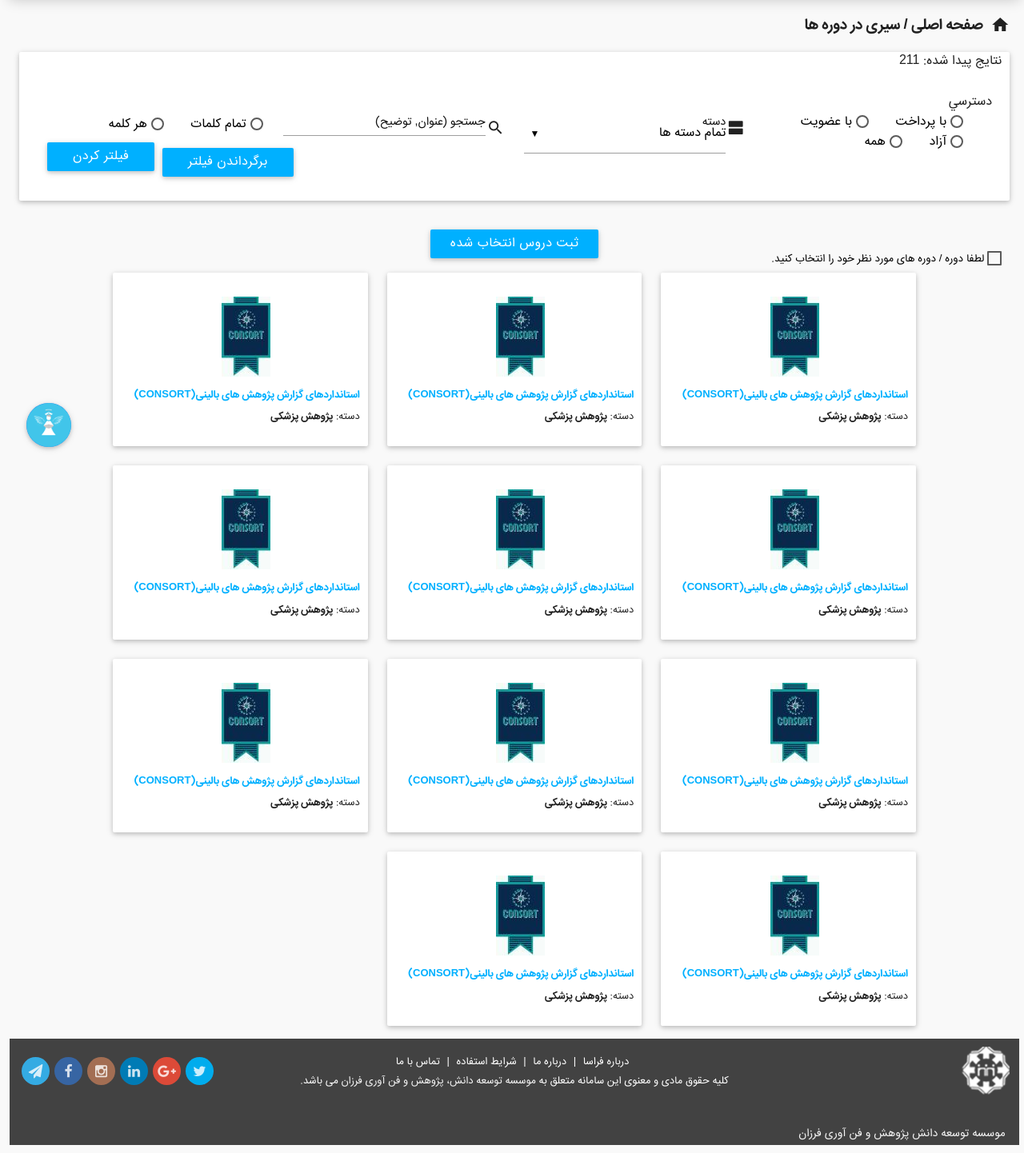
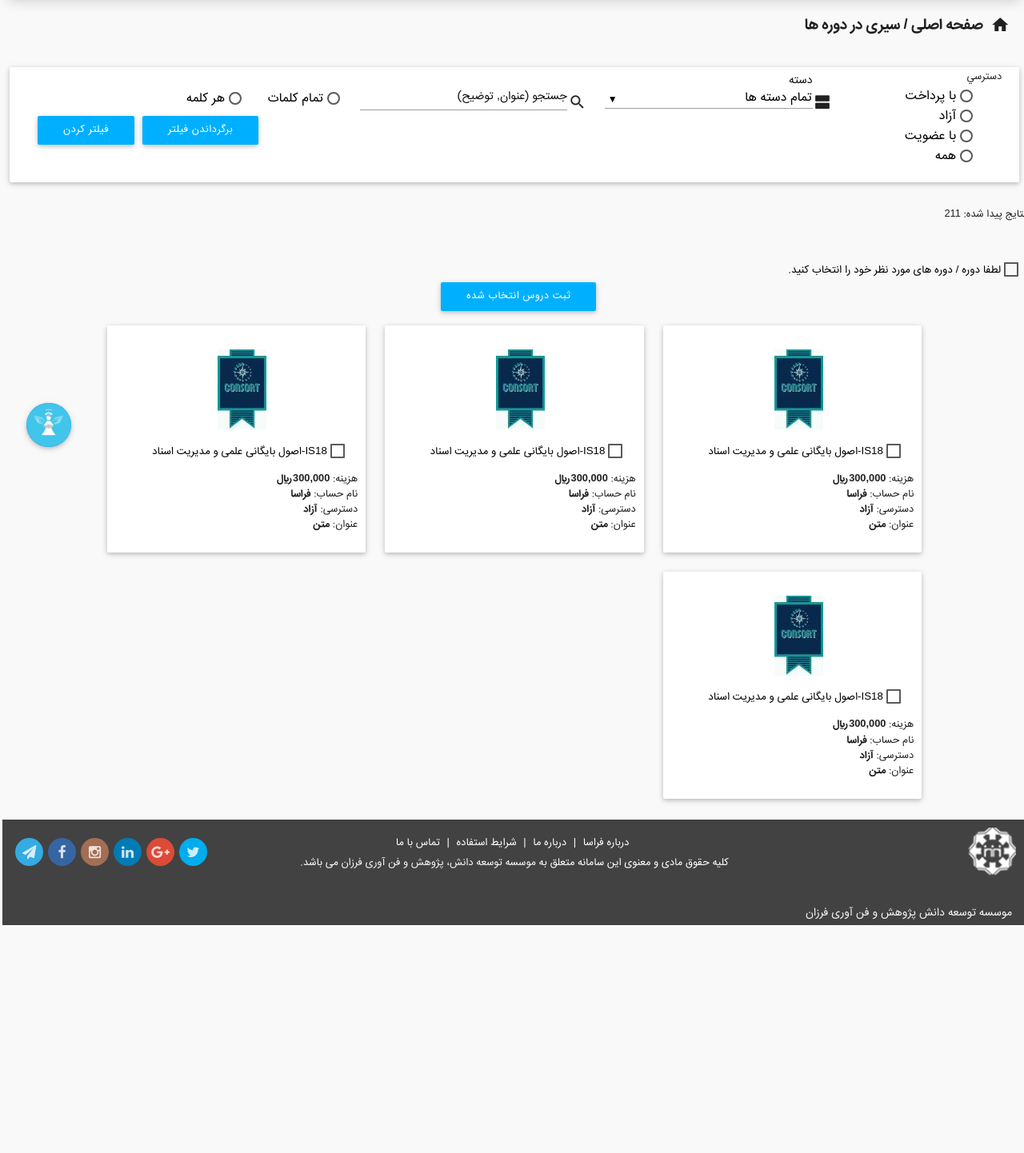
Before and after one commit to zahrasha/farasa, a PHP site: page /seiry-d.php in a window 1280 px wide. Shown: the part 156-1598 px from the top of the page at 80% size. After the commit the page ends 1313 px from the top, so only its background shows below. Run offline with PHP 8.4, Linux system fonts and the light colour scheme.

Commit message:
updated index

```diff
--- a/index-govahi.php
+++ b/index-govahi.php
@@ -27,10 +27,7 @@
             </div>
         </div>
         <div class="row">
-          <div class="col s12 m4 l3 right">
-            <?php include 'sidebar.php'; ?>
-          </div>
-          <div class="col s12 m7 l9 ">
+          <div class="col s12 m7 l10 offset-l1 ">
           <div class="card z-depth-1 card-content white ">
           <div class="content">
             <h3 class="my-title"><b>صفحه ارزشیابی دوره های فراسا</b></h3>
--- a/index.php
+++ b/index.php
@@ -69,11 +69,13 @@
                         </li>
                         <li class="collection-item">
                             <a href="seiry-d.php" target="_blank">
+                                <i class="mdi-toggle-check-box"></i>
                                 صفحه سیری در دوره ها
                             </a>
                         </li>
                         <li class="collection-item">
                             <a href="index-govahi.php" target="_blank">
+                                <i class="mdi-toggle-check-box"></i>
                                 صفحه گواهی
                             </a>
                     </li>
--- a/online-chat.php
+++ b/online-chat.php
@@ -19,7 +19,7 @@
    <div class="col s12 m7 l7 offset-l1 card margin-5">
             <p>هيچ رونوشتي پيدا نشد.</p>
             <a href="chat.php">
-            <button class="btn  waves-effect waves-light z-depth-1 light-blue accent-3 left" type="button">
+            <button class="btn  waves-effect waves-light z-depth-1 light-blue accent-3 left margin-bottom-10" type="button">
            ورود به بحث و گفتگو
             </button></a>
             <div class="clear"></div>
--- a/seiry-d.php
+++ b/seiry-d.php
@@ -11,25 +11,26 @@
                 </h5>
             </div>
              <div class="row">
-        <div class="col l12 m12 s12">
             <div class="col s12 right">
                 <div class=" card z-depth-1 card-content white">
-                <span>نتايج پيدا شده: 211</span>
+                <div class="clear"></div>
                     <form action="#">
                         <div class="input-field ">
-                        <div class="col s12 m6 l3 right">
-                        <span>دسترسي</span><br>
+                        <div class="col s12 m6 l2 right">
+                        <small>دسترسي</s>
+                        <div class="clear"></div>
                           <input type="radio" name="tick" id="tick2">
                             <label for="tick2" class="checkbox-text black-text" style="font-size: 12pt">
                               <span>با پرداخت</span>
                             </label>
+                            <input type="radio" name="tick" id="tick4">
+                            <label for="tick4" class="checkbox-text black-text" style="font-size: 12pt">
+                              <span>آزاد</span>
+                            </label>
+                            <br>
                             <input type="radio" name="tick" id="tick3">
                             <label for="tick3" class="checkbox-text black-text" style="font-size: 12pt">
                               <span>با عضويت</span>
-                            </label>
-                            <input type="radio" name="tick" id="tick4">
-                            <label for="tick4" class="checkbox-text black-text" style="font-size: 12pt">
-                              <span>آزاد</span>
                             </label>
                             <input type="radio" name="tick" id="tick5">
                             <label for="tick5" class="checkbox-text black-text" style="font-size: 12pt">
@@ -38,16 +39,17 @@
 
                         </div>
                         </div>
+
                         <div class="col s12 m6 l3 right">
-                        <div class="input-field ">
-                                <i class="mdi-action-view-agenda prefix"></i>
-                                 <select name="" id="">
-                                 <option value="">تمام دسته ها </option>
-                                 <option value="">دسته بندی نشده </option>
-                                 <option value=""> ICDL </option>
-                                 <option value=""> بدو خدمت کارکنان</option>
-                                 </select> <br>
-                                 <label >دسته</label>
+                            <div class="input-field farzan-select">
+                                <i class="mdi-action-view-agenda prefix "></i>
+                                <label>دسته</label>
+                                <select title="شهر">
+                                    <option value="1">تمام دسته ها</option>
+                                    <option value="2">دسته بندی نشده</option>
+                                    <option value="3">ICDL</option>
+                                    <option value="4">بدو خدمت کارکنان</option>
+                                </select>
                             </div>
                         </div>
                           <div class="col s12 m6 l3 right">
@@ -87,40 +89,153 @@
                 </div>
                 </div>
                 </div>
+             <p class="margin-top-5">نتايج پيدا شده: 211</p>
             <div class="input-field col s12 m12 l12 right mycheckbox">
-                  <input type="checkbox" id="barber">
-                  <label for="barber" class="checkbox-text margin-bottom-0">لطفا دوره / دوره های مورد نظر خود را انتخاب کنید.  </label>
+                  <input type="checkbox" id="checkAll">
+                  <label for="checkAll" class="checkbox-text margin-bottom-0">لطفا دوره / دوره های مورد نظر خود را انتخاب کنید.  </label>
              </div>
-           <div class="row">
+
+           <div class="clear"></div>
+             <div class="col s12 center">
               <button class="btn col s1 m2 l2 offset-l5 waves-effect waves-light create-btn z-depth-1 light-blue accent-3 submit-form"
               type="button"> ثبت دروس انتخاب شده
             </button>
+             </div>
 
+     <div class="row">
      <div class="col s12 l10 offset-l1">
-        <?php
-          for ($i = 0; $i <= 10; $i++) {
-            echo
-            '<div class="col s12 m4 l4 right">
+            <div class="col s12 m4 l4 right">
                 <div class="card z-depth-1 my-card hoverable">
                   <div class="card-content">
                          <div class="center">
                          <a href="course.php"><img src="images/50.jpg"></a>
                          </div>
-                    <h3 class="title"><a href="course.php">استانداردهای گزارش پژوهش های بالينی(CONSORT)</a></h3>
+                        <div class="mycheckbox center">
+                            <input type="checkbox" id="course1">
+                            <label for="course1" class="checkbox-text  black-text">
+                              IS18-اصول بایگانی علمی و مدیریت اسناد
+                            </label>
+                          </div>
+                          <div class="clear margin-top-10"></div>
                           <p>
-                      <small>دسته: <b>پژوهش پزشکی</b></small>
+                            <small>هزینه: <b>300,000 ريال</b></small>
                           </p>
+                          <p>
+                            <small>نام حساب: <b>فراسا</b></small>
+                          </p>
+                          <p>
+                            <small>دسترسی: <b>آزاد</b></small>
+                          </p>
+                          <p>
+                            <small>عنوان: <b>متن</b></small>
+                          </p>
+
                   </div>
                 </div>
-            </div>';
-        }
-       ?>
+            </div>
+            <div class="col s12 m4 l4 right">
+                <div class="card z-depth-1 my-card hoverable">
+                  <div class="card-content">
+                         <div class="center">
+                         <a href="course.php"><img src="images/50.jpg"></a>
+                         </div>
+                        <div class="mycheckbox center">
+                            <input type="checkbox" id="course2">
+                            <label for="course2" class="checkbox-text  black-text">
+                              IS18-اصول بایگانی علمی و مدیریت اسناد
+                            </label>
+                          </div>
+                          <div class="clear margin-top-10"></div>
+                          <p>
+                            <small>هزینه: <b>300,000 ريال</b></small>
+                          </p>
+                          <p>
+                            <small>نام حساب: <b>فراسا</b></small>
+                          </p>
+                          <p>
+                            <small>دسترسی: <b>آزاد</b></small>
+                          </p>
+                          <p>
+                            <small>عنوان: <b>متن</b></small>
+                          </p>
+
+                  </div>
+                </div>
+            </div>
+            <div class="col s12 m4 l4 right">
+                <div class="card z-depth-1 my-card hoverable">
+                  <div class="card-content">
+                         <div class="center">
+                         <a href="course.php"><img src="images/50.jpg"></a>
+                         </div>
+                        <div class="mycheckbox center">
+                            <input type="checkbox" id="course3">
+                            <label for="course3" class="checkbox-text  black-text">
+                              IS18-اصول بایگانی علمی و مدیریت اسناد
+                            </label>
+                          </div>
+                          <div class="clear margin-top-10"></div>
+                          <p>
+                            <small>هزینه: <b>300,000 ريال</b></small>
+                          </p>
+                          <p>
+                            <small>نام حساب: <b>فراسا</b></small>
+                          </p>
+                          <p>
+                            <small>دسترسی: <b>آزاد</b></small>
+                          </p>
+                          <p>
+                            <small>عنوان: <b>متن</b></small>
+                          </p>
+
+                  </div>
+                </div>
+            </div>
+            <div class="col s12 m4 l4 right">
+                <div class="card z-depth-1 my-card hoverable">
+                  <div class="card-content">
+                         <div class="center">
+                         <a href="course.php"><img src="images/50.jpg"></a>
+                         </div>
+                        <div class="mycheckbox center">
+                            <input type="checkbox" id="course4">
+                            <label for="course4" class="checkbox-text  black-text">
+                              IS18-اصول بایگانی علمی و مدیریت اسناد
+                            </label>
+                          </div>
+                          <div class="clear margin-top-10"></div>
+                          <p>
+                            <small>هزینه: <b>300,000 ريال</b></small>
+                          </p>
+                          <p>
+                            <small>نام حساب: <b>فراسا</b></small>
+                          </p>
+                          <p>
+                            <small>دسترسی: <b>آزاد</b></small>
+                          </p>
+                          <p>
+                            <small>عنوان: <b>متن</b></small>
+                          </p>
+
+                  </div>
+                </div>
+            </div>
+      </div>
      </div>
     <!--end container-->
 <script>
 
 </script>
 <?php include 'footer.php'; ?>
+<script>
+    $("#checkAll").on("change",function(){
+      if($(this).is(':checked')){
+          $(".my-card .mycheckbox input").prop("checked",true)
+      }else{
+        $(".my-card .mycheckbox input").prop("checked",false)
+      }
+    })
+</script>
 </body>
 
 </html>
```
Lines whose indentation alone changed are shown as unchanged.
